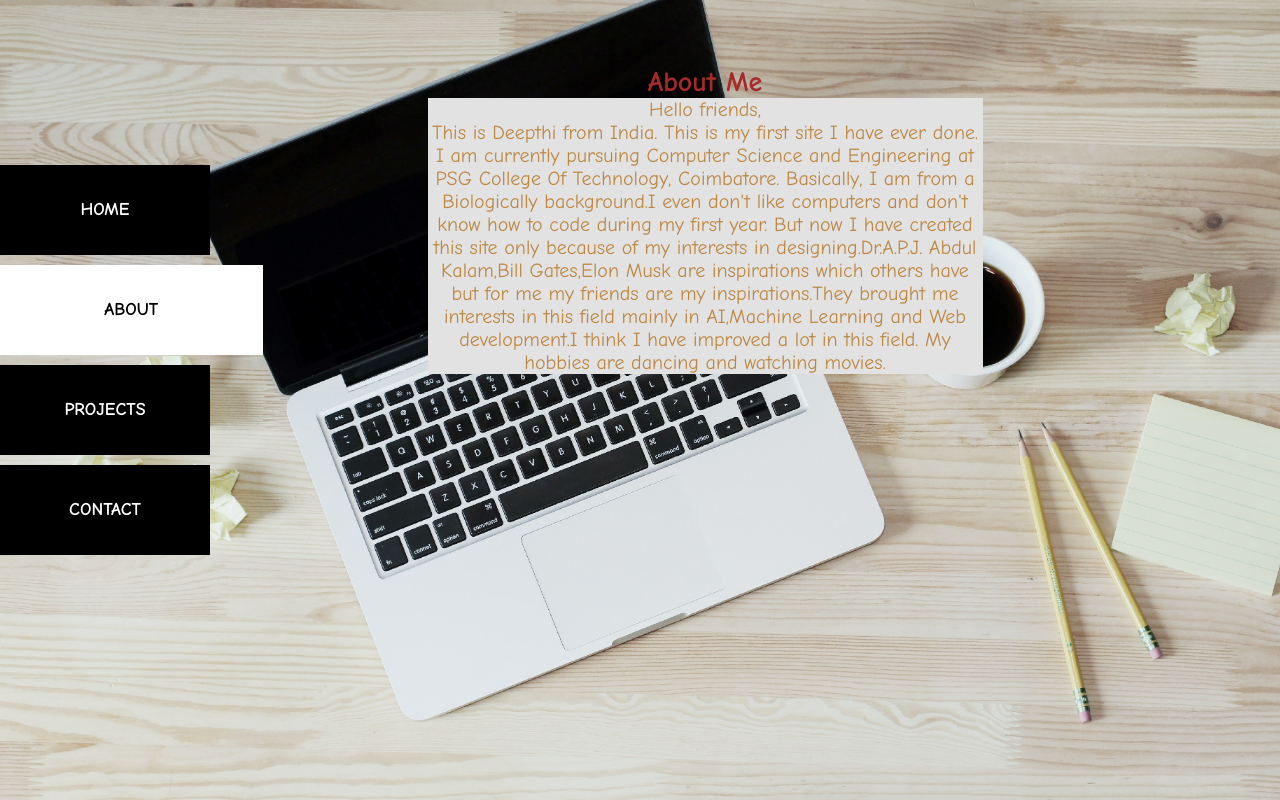
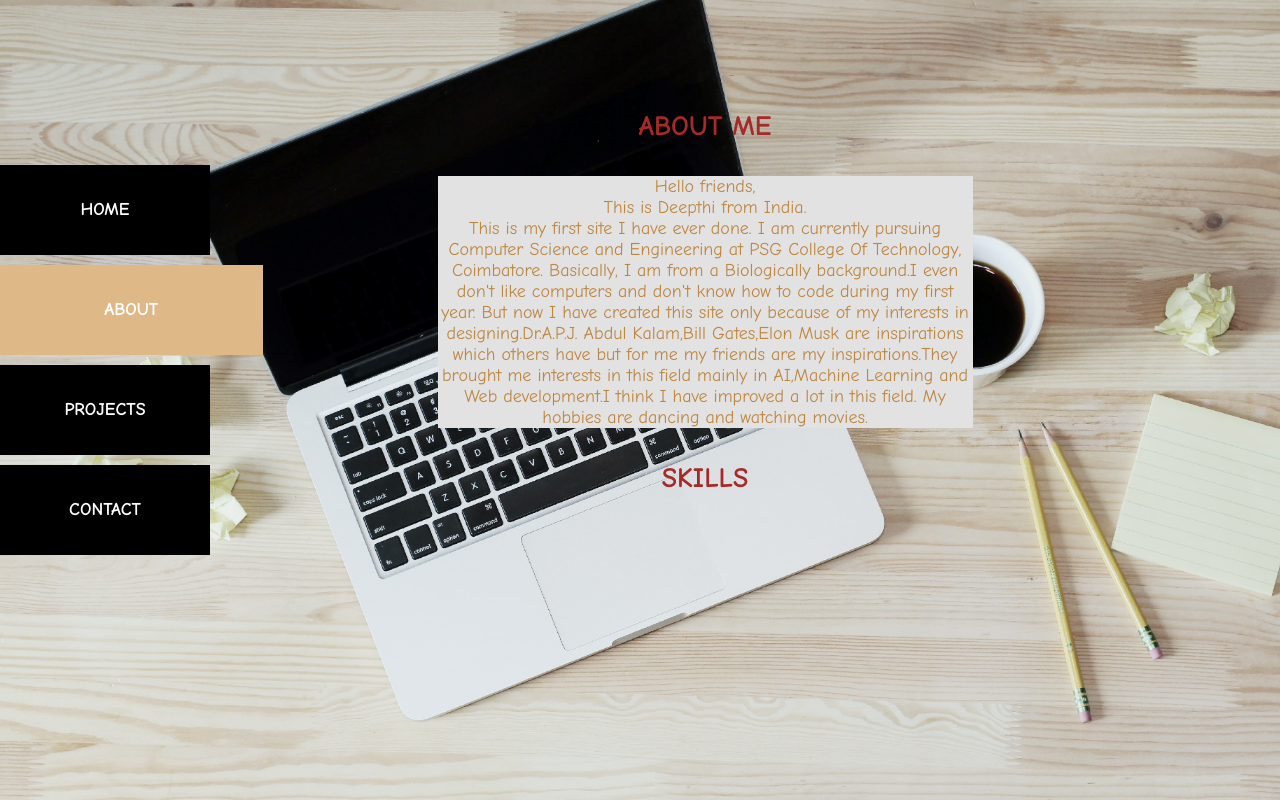
Before and after one commit to Deepthi1409/My-first-portfolio, a plain HTML site: page index.html in a window 1280 px wide. Both pictures are taken after a click on the link "ABOUT". Drawn offline with Linux system fonts and the light colour scheme.

Commit message:
abt changes

```diff
--- a/css/style.css
+++ b/css/style.css
@@ -43,8 +43,8 @@ html, body{
     transition: 300ms;
 }
 a.active, .nav a:hover{
-    background-color: white;
-    color: black;
+    background-color: burlywood;
+    color: white;
     width: 75%;
 }
 .a{
@@ -90,23 +90,36 @@ a.active, .nav a:hover{
 .About{
     margin: auto;
     width: 50%;
-    padding: 10px;
+    padding: 20px;
     display: none;
+    position: relative;
 }
 .About h1{
     text-align: center;
-
+    line-height: 100px;
     color: brown;
     font-size: 28px;
     font-family: comic sans MS;
+    text-transform: uppercase;
 }
 .About p{
     text-align: center;
     color: rgb(188, 135, 66);
     background: #e3e2e2;
     font-family: comic sans MS;
-    font-size: 20px;
+    font-size: 18px;
     top: 20px;
+
+}
+.About h2{
+    text-align: center;
+    line-height: 100px;
+    color: brown;
+    font-size: 28px;
+    font-family: comic sans MS;
+    text-transform: uppercase;
+    position: relative;
+
 }
 
 /*.about_me .abt_me .my_img{
--- a/index.html
+++ b/index.html
@@ -20,14 +20,14 @@
          <div class="About">
              <h1>About Me</h1>
              <p>Hello friends,<br>
-                This is Deepthi from India.
+                This is Deepthi from India.<br>
                 This is my first site I have ever done.
                 I am currently pursuing Computer Science and Engineering at PSG College Of Technology, Coimbatore.
                 Basically, I am from a Biologically background.I even don't like computers and don't know how to code during my first year.
                 But now I have created this site only because of my interests in designing.Dr.A.P.J. Abdul Kalam,Bill Gates,Elon Musk are inspirations which others have but for me
                 my friends are my inspirations.They brought me interests in this field mainly in AI,Machine Learning and Web development.I think I have improved a lot in this field.
                My hobbies are dancing and watching movies.</p>
-
+              <h2>Skills</h2>
 
 
          </div>
```
